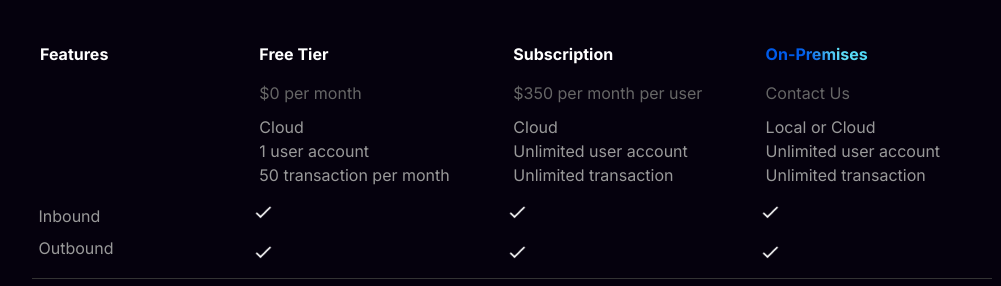
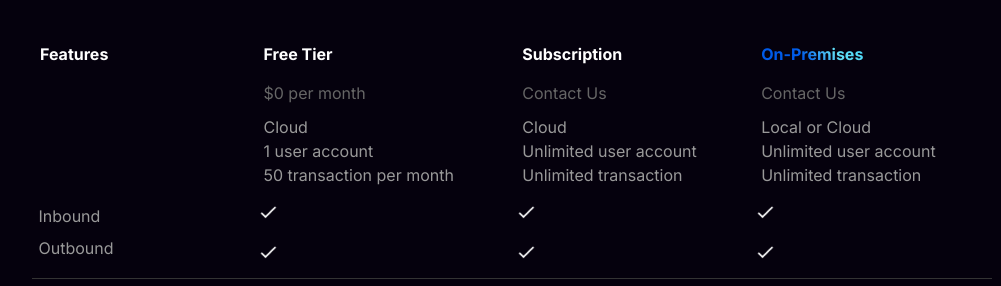
Before and after one commit to OXYMENTech/oxymentech.github.io, a website: page warehouse.html in a window 1280 px wide. Shown: the part 732-1018 px from the top of the page, without its empty margins (128-1129 px from the left). Drawn offline with Linux system fonts and the light colour scheme.

Commit message:
Update warehouse.html

```diff
--- a/warehouse.html
+++ b/warehouse.html
@@ -123,7 +123,7 @@
                             <th>
                                 <div class="tm">
                                     <div class="sio">Subscription</div>
-                                    <div class="price">$350 per month per user</div>
+                                    <div class="price">Contact Us</div>
                                     <div class="deploy">Cloud</div>
                                     <div class="user-limit">Unlimited user account</div>
                                     <div class="rate">Unlimited transaction</div>
```
